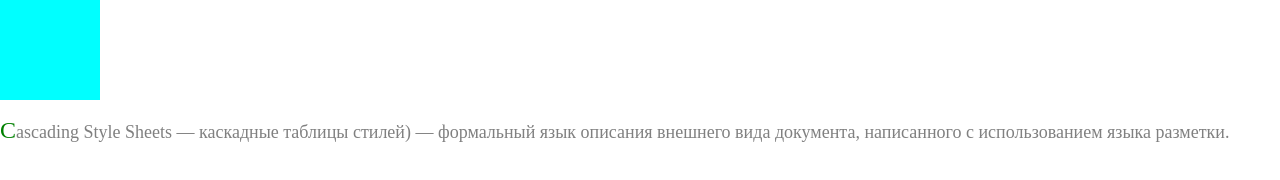
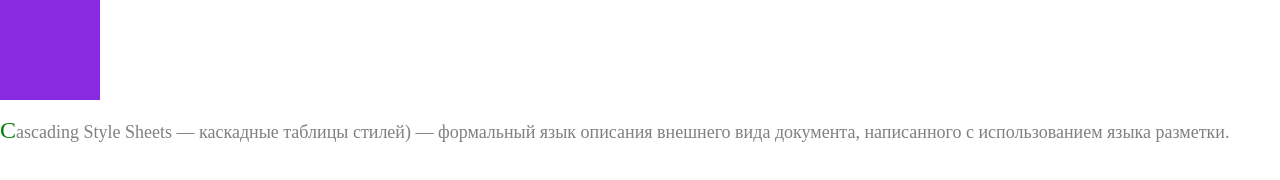
Before and after one commit to Oksanas1/html-css, a plain HTML site: page leasson14/clw2/index.html in a window 1280 px wide. Drawn offline with nearby package versions, Linux system fonts and the light colour scheme.

Commit message:
fix rectangle

```diff
--- a/leasson14/clw2/styles.css
+++ b/leasson14/clw2/styles.css
@@ -1,4 +1,4 @@
-.rectangle {
+div.rectangle {
   background: blueviolet;
 }
 
```
